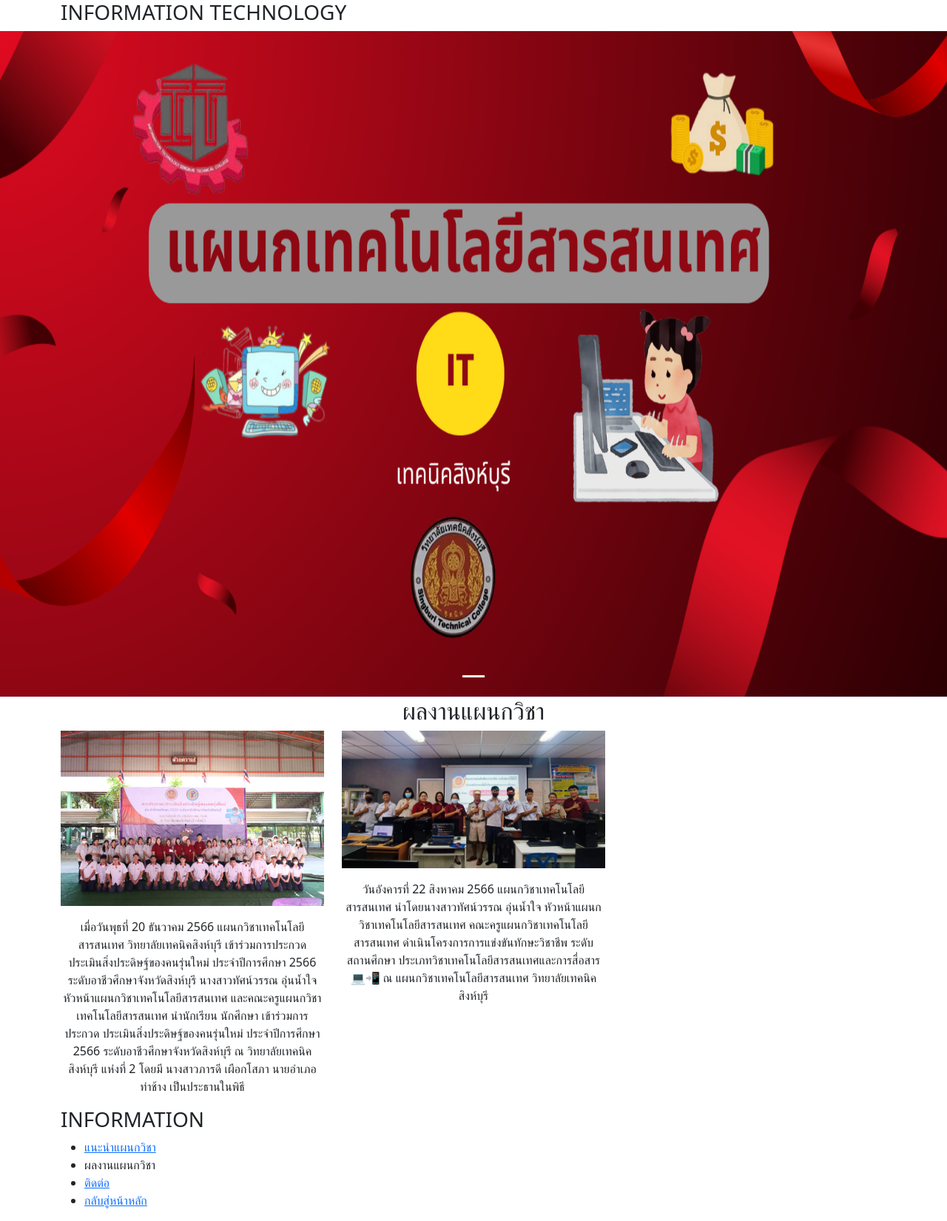
After one commit to sonicffno1/web001, a PHP site: page /port.html in a window 1280 px wide. The commit adds this page. Shown: the whole page at 74% size. Run offline with PHP 8.4, Linux system fonts and the light colour scheme; some libraries are stand-ins or nearby versions.

Commit message:
Add files via upload

```diff
--- a/index.php
+++ b/index.php
@@ -3,7 +3,7 @@
 <head>
     <meta charset="UTF-8">
     <meta name="viewport" content="width=device-width, initial-scale=1.0">
-    <link rel="stylesheet" href="stylesphp.css">
+    <link rel="stylesheet" href="./MONO29/stylesphp.css">
     <link rel="preconnect" href="https://fonts.googleapis.com">
     <title>ระบบสมัครสมาชิก</title>
 </head>
--- /dev/null
+++ b/port.html
@@ -0,0 +1,85 @@
+<!DOCTYPE html>
+<html>
+<head>
+    <meta charset="utf-8">
+    <!-- Call theme CSS -->
+    <link href="css/sakibidi.css" rel="stylesheet">
+    <!-- Google fonts -->
+    <link href="https://fonts.googleapis.com/css?family=Montserrat:400,700" rel="stylesheet" type="text/css" />
+    <link href="https://fonts.googleapis.com/css?family=Lato:400,700,400italic,700italic" rel="stylesheet" type="text/css" />
+    <!-- Bootstrap -->
+    <link href="https://cdn.jsdelivr.net/npm/bootstrap@5.3.3/dist/css/bootstrap.min.css" rel="stylesheet" integrity="sha384-QWTKZyjpPEjISv5WaRU9OFeRpok6YctnYmDr5pNlyT2bRjXh0JMhjY6hW+ALEwIH" crossorigin="anonymous">
+</head>
+<body>
+    <!-- Navigation -->
+    <nav>
+        <div class="container">
+            <a class="navbar-brand"><h3>INFORMATION TECHNOLOGY</h3></a>
+        </div>
+    </nav>
+    <!-- Navigation -->
+    <header class="masthead bg-primary text-white text-center">
+        <div id="carouselExampleIndicators" class="carousel slide">
+            <div class="carousel-indicators">
+                <button type="button" data-bs-target="#carouselExampleIndicators" data-bs-slide-to="0" class="active" aria-current="true" aria-label="Slide 1"></button>
+            </div>
+            <div class="carousel-inner">
+                <div class="carousel-item active">
+                    <img src="./3.png" class="d-block w-100" alt="..." width="1880" height="900">
+                </div>
+    </header>
+    <section class="public-relations text-center">
+        <div class="container">
+            <h2>ผลงานแผนกวิชา</h2>
+            <div class="row">
+
+                <div class="col-md-4">
+                    <div class="box">
+                        <img src="./412969397_857252606408644_561765015876089677_n.jpg" class="img-fluid" alt="ข่าวประชาสัมพันธ์ Image 1">
+                        <p class="mt-3">เมื่อวันพุธที่ 20 ธันวาคม 2566
+                            แผนกวิชาเทคโนโลยีสารสนเทศ วิทยาลัยเทคนิคสิงห์บุรี เข้าร่วมการประกวด ประเมินสิ่งประดิษฐ์ของคนรุ่นใหม่ ประจำปีการศึกษา 2566 ระดับอาชีวศึกษาจังหวัดสิงห์บุรี
+                            นางสาวทัศน์วรรณ อุ่นน้ำใจ หัวหน้าแผนกวิชาเทคโนโลยีสารสนเทศ และคณะครูแผนกวิชาเทคโนโลยีสารสนเทศ นำนักเรียน นักศึกษา เข้าร่วมการประกวด ประเมินสิ่งประดิษฐ์ของคนรุ่นใหม่ ประจำปีการศึกษา 2566 ระดับอาชีวศึกษาจังหวัดสิงห์บุรี ณ วิทยาลัยเทคนิคสิงห์บุรี แห่งที่ 2
+                            โดยมี นางสาวภารดี เผือกโสภา นายอำเภอท่าช้าง เป็นประธานในพิธี </p>
+                    </div>
+                </div>
+
+                <div class="col-md-4">
+                    <div class="box">
+                        <img src="./หหหห.jpg" class="img-fluid" alt="ข่าวประชาสัมพันธ์ Image 3">
+                        <p class="mt-3">วันอังคารที่ 22 สิงหาคม 2566
+                            แผนกวิชาเทคโนโลยีสารสนเทศ นำโดยนางสาวทัศน์วรรณ อุ่นน้ำใจ หัวหน้าแผนกวิชาเทคโนโลยีสารสนเทศ คณะครูแผนกวิชาเทคโนโลยีสารสนเทศ ดำเนินโครงการการแข่งขันทักษะวิชาชีพ ระดับสถานศึกษา ประเภทวิชาเทคโนโลยีสารสนเทศและการสื่อสาร 💻📲 ณ แผนกวิชาเทคโนโลยีสารสนเทศ วิทยาลัยเทคนิคสิงห์บุรี
+                  </p>
+                    </div>
+                </div>
+            </div>
+    </section>
+        <!-- Bootstrap core JS -->
+        <script src="https://cdn.jsdelivr.net/npm/bootstrap@5.3.3/dist/js/bootstrap.bundle.min.js"></script>
+    </body>
+    </html>
+
+
+    <nav>
+      <div class="container">
+        <div class="nav-con">
+          <div class="logo">
+            <h3>INFORMATION</h3>
+          </div>
+      <ul class="menu">
+        <li><a href="about.html">แนะนำแผนกวิชา</a></li>
+        <li>ผลงานแผนกวิชา</li>
+        <li><a href="https://www.facebook.com/ITSBTC">ติดต่อ</a></li>
+        <li><a href="index.html">กลับสู่หน้าหลัก</a></li>
+      </ul>
+    </div>
+  </div>
+    </nav>
+
+    <!-- Bootstrap core JS -->
+    <script src="https://cdn.jsdelivr.net/npm/bootstrap@5.2.3/dist/js/bootstrap.bundle.min.js"></script>
+    <!-- Core theme JS -->
+    <script src="js/scripts.js"></script>
+    <!-- SB Forms JS -->
+    <script src="https://cdn.startbootstrap.com/sb-forms-latest.js"></script>
+</body>
+</html>
```
Also changed, not shown: about.html (added, +80 -0 lines), connect.php (+5 -5 lines), css.css (added, +44 -0 lines), index.html (+36 -7 lines), 305635901_487049750095600_2550624303391998043_n.jpg (added), 412969397_857252606408644_561765015876089677_n.jpg (added), 418235045_868927698574468_6606610226773958038_n.jpg (added), 456377877_842411051201676_7476983569685876374_n.jpg (added), 456607703_845103020932479_4297668080582299315_n.jpg (added), ssss3015771252_n.jpg (added), หหหห.jpg (added).
